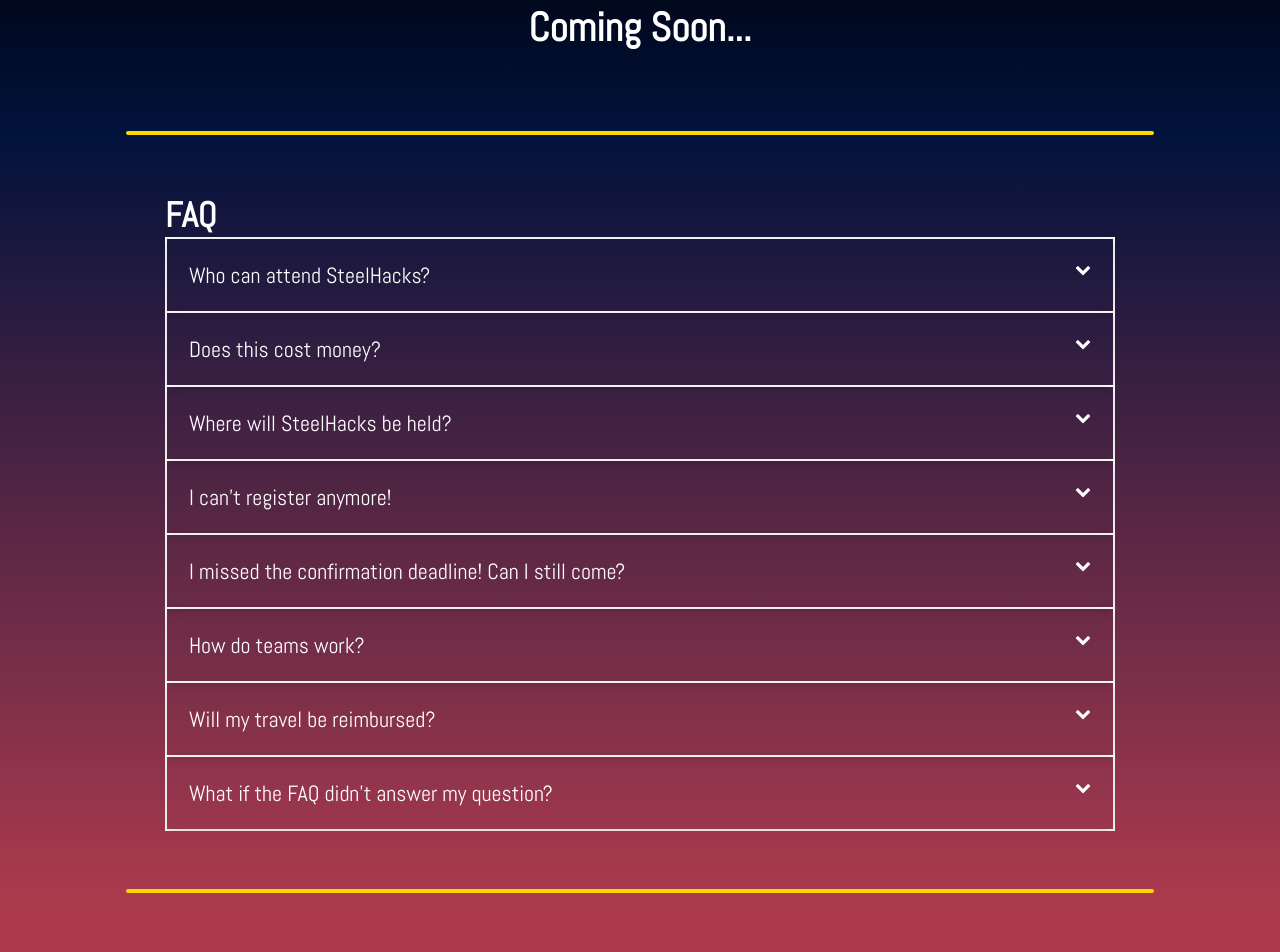
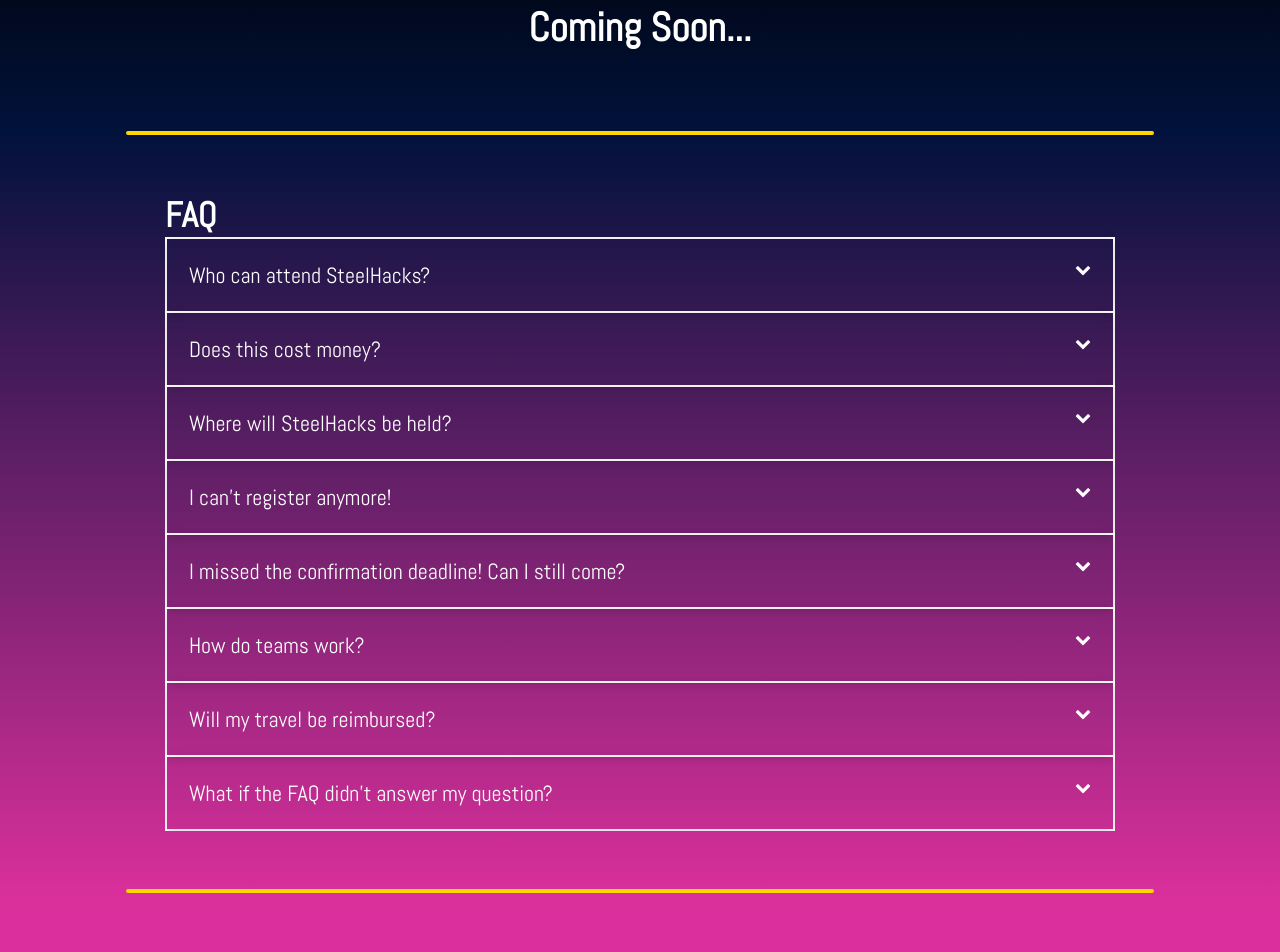
Before and after one commit to SteelHeads/steelhacks.com, a Jekyll site: the page built from index.html, in a window 1280 px wide. Shown: the part 1317-2269 px from the top of the page. Built offline with Jekyll 4.4.1, drawn with Linux system fonts in a browser that asks for light colours.

Commit message:
changed sponsor backgroung to pink

```diff
--- a/_sass/_page.scss
+++ b/_sass/_page.scss
@@ -273,11 +273,11 @@
   min-height: 100%;
 }
 #faq {
-  background: linear-gradient(to bottom, rgb(1, 18, 60), rgb(170, 58, 77));
+  background: linear-gradient(to bottom, rgb(1, 18, 60), rgb(217, 47, 155));
   color: white;
 }
 #sponsors {
-  background: linear-gradient(to bottom, rgb(170, 58, 77), rgb(254, 54, 23));
+  background: linear-gradient(to bottom, rgb(217, 47, 155), rgb(251, 41, 202));
 }
 .sponsor-group {
   background-color: transparent;
```
